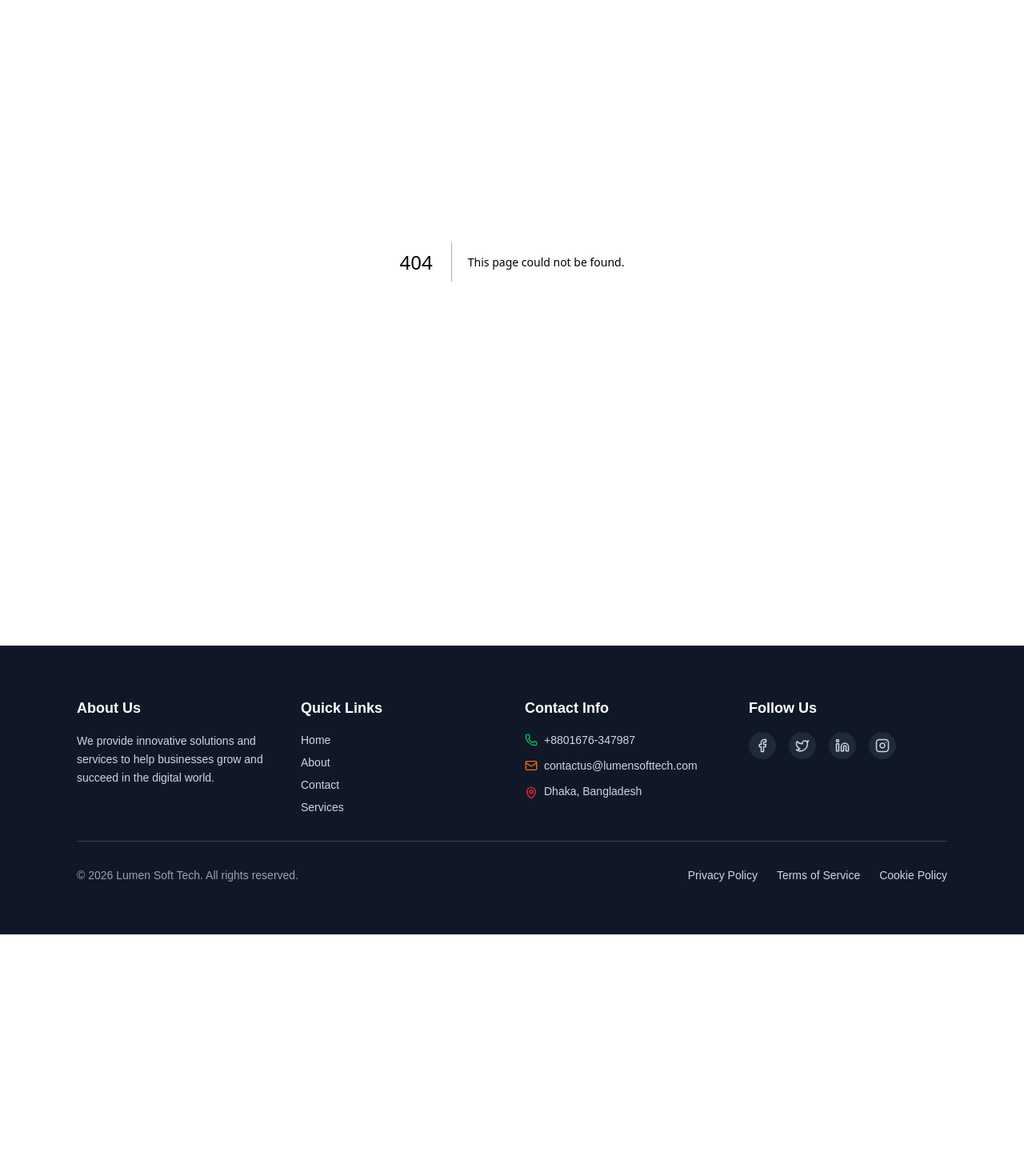
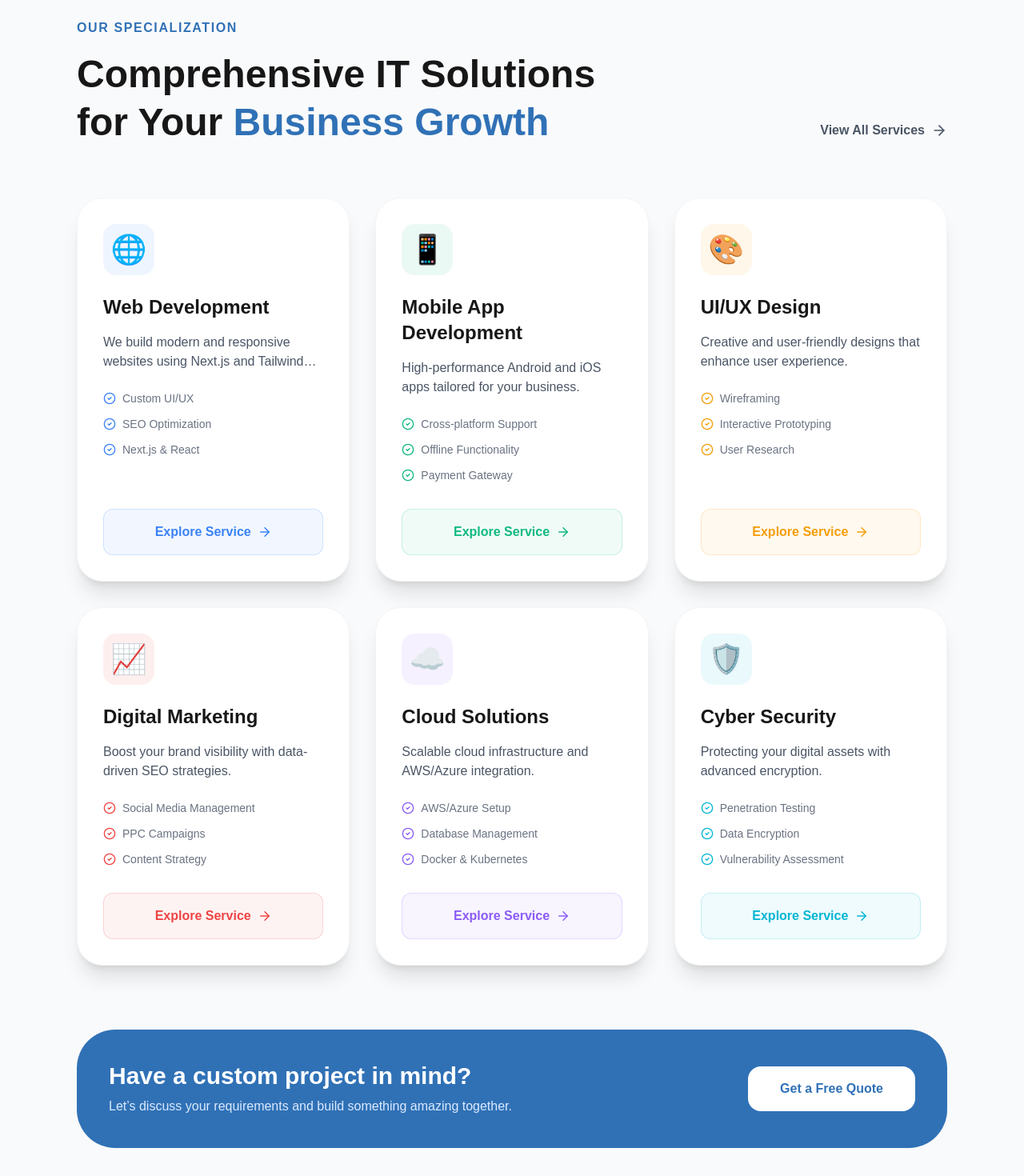
Before and after one commit to Tamanna-salma/Next-js-project-1, a Next.js app: page /services in a window 1280 px wide. Before the commit this address had no page. Shown: the part 200-1670 px from the top of the page at 80% size. Before the commit the page ends 1368 px from the top, so only its background shows below. Built offline with nearby package versions, Linux system fonts and the light colour scheme.

Commit message:
service section

```diff
--- a/src/app/about/page.jsx
+++ b/src/app/about/page.jsx
@@ -1,13 +1,108 @@
-import React from 'react'
+"use client";
+import React from 'react';
+import { motion } from 'framer-motion';
+import Image from 'next/image';
+import { CheckCircle2, Award, Target } from 'lucide-react';
 
-const about
- = () => {
+const About = () => {
+  const highlights = [
+    { icon: <Target className="text-blue-500" />, title: "Our Mission", desc: "To empower businesses with scalable digital solutions." },
+    { icon: <Award className="text-purple-500" />, title: "Quality First", desc: "We ensure bug-free, high-performance software delivery." },
+  ];
+
   return (
-    <div>
-        about
+    <section className="py-24 bg-blue-50 dark:bg-[#060a18] overflow-hidden">
+      <div className="container mx-auto px-6 md:px-24">
+        <div className="flex flex-col lg:flex-row items-center gap-16">
 
-    </div>
-  )
-}
+          {/* Left Side: Images Grid (5 Images Total) */}
+          <motion.div
+            initial={{ opacity: 0, x: -50 }}
+            whileInView={{ opacity: 1, x: 0 }}
+            transition={{ duration: 0.8 }}
+            className="lg:w-1/2 relative"
+          >
+            <div className="grid grid-cols-2 gap-4">
 
-export default about
+              <div className="space-y-4">
+                <div className="relative h-48 w-full overflow-hidden rounded-3xl shadow-lg">
+                  <Image fill src="https://images.unsplash.com/photo-1522071820081-009f0129c71c?q=80&w=2070" alt="Team" className="object-cover hover:scale-110 transition-transform duration-500" />
+                </div>
+                <div className="relative h-64 w-full overflow-hidden rounded-3xl shadow-lg">
+                  <Image fill src="https://images.unsplash.com/photo-1519389950473-47ba0277781c?q=80&w=2070" alt="Workplace" className="object-cover hover:scale-110 transition-transform duration-500" />
+                </div>
+
+                <div className="relative h-40 w-full overflow-hidden rounded-3xl shadow-lg bg-blue-100">
+                  <Image fill src="https://images.unsplash.com/photo-1553877522-43269d4ea984?q=80&w=2070" alt="Consulting" className="object-cover hover:scale-110 transition-transform duration-500" />
+                </div>
+              </div>
+
+
+              <div className="space-y-4 pt-12">
+                <div className="relative h-80 w-full overflow-hidden rounded-3xl shadow-lg">
+                  <Image fill src="https://images.unsplash.com/photo-1552664730-d307ca884978?q=80&w=2070" alt="Strategy" className="object-cover hover:scale-110 transition-transform duration-500" />
+                </div>
+
+                <div className="relative h-56 w-full overflow-hidden rounded-3xl shadow-lg">
+                  <Image fill src="https://images.unsplash.com/photo-1504384308090-c894fdcc538d?q=80&w=2070" alt="Tech" className="object-cover hover:scale-110 transition-transform duration-500" />
+                </div>
+              </div>
+            </div>
+
+            {/* Experience Badge */}
+            <div className="absolute -bottom-6 -right-6 bg-[#3071b6] text-white p-8 rounded-2xl shadow-2xl hidden md:block z-10">
+              <p className="text-4xl font-black">10+</p>
+              <p className="text-sm font-medium uppercase tracking-widest">Years of <br /> Experience</p>
+            </div>
+          </motion.div>
+
+          {/* Right Side: Content */}
+          <motion.div
+            initial={{ opacity: 0, x: 50 }}
+            whileInView={{ opacity: 1, x: 0 }}
+            transition={{ duration: 0.8 }}
+            className="lg:w-1/2"
+          >
+            <h4 className="text-[#3071b6] font-bold tracking-widest uppercase mb-4">About LumenSoft</h4>
+            <h2 className="text-4xl md:text-5xl font-black dark:text-white leading-tight mb-6">
+              Your Trusted Partner in <br /> <span className="text-transparent bg-clip-text bg-gradient-to-r from-blue-500 to-purple-600">Digital Evolution</span>
+            </h2>
+            <p className="text-gray-600 dark:text-gray-400 text-lg leading-relaxed mb-8">
+              At LumenSoft, we don't just write code; we build bridges between your ideas and the digital world. Our team of experts specializes in crafting bespoke software and intuitive applications.
+            </p>
+
+            <div className="grid sm:grid-cols-2 gap-6 mb-10">
+              {highlights.map((item, i) => (
+                <div key={i} className="flex gap-4">
+                  <div className="w-12 h-12 bg-gray-100 dark:bg-slate-800 rounded-xl flex items-center justify-center shrink-0">
+                    {item.icon}
+                  </div>
+                  <div>
+                    <h5 className="font-bold dark:text-white">{item.title}</h5>
+                    <p className="text-sm text-gray-500 dark:text-gray-400">{item.desc}</p>
+                  </div>
+                </div>
+              ))}
+            </div>
+
+            <ul className="space-y-4 mb-10">
+              {["Innovative Solutions", "Dedicated 24/7 Support", "Agile Development Process"].map((text, i) => (
+                <li key={i} className="flex items-center gap-3 text-gray-700 dark:text-gray-300 font-medium">
+                  <CheckCircle2 className="text-green-500" size={20} />
+                  {text}
+                </li>
+              ))}
+            </ul>
+
+            <button className="bg-[#3071b6] text-white px-10 py-4 rounded-xl font-bold shadow-lg hover:bg-blue-700 transition-all hover:translate-y-[-2px]">
+              Learn More About Us
+            </button>
+          </motion.div>
+
+        </div>
+      </div>
+    </section>
+  );
+};
+
+export default About;
--- /dev/null
+++ b/src/app/services/page.jsx
@@ -0,0 +1,101 @@
+"use client";
+import React from 'react';
+import Link from 'next/link';
+import { motion } from 'framer-motion';
+import { categoriesData } from '@/data/data'; // আপনার ডাটা পাথ নিশ্চিত করুন
+import { ArrowRight, CheckCircle2 } from 'lucide-react';
+
+
+const Services = () => {
+  return (
+    <section className="py-24 bg-gray-50 dark:bg-[#0a0f1d]">
+      <div className="container mx-auto px-6 md:px-24">
+
+        {/* Section Header */}
+        <div className="flex flex-col md:flex-row md:items-end justify-between mb-16 gap-6">
+          <div className="max-w-2xl">
+            <h4 className="text-[#3071b6] font-bold tracking-widest uppercase mb-4">Our Specialization</h4>
+            <h2 className="text-4xl md:text-5xl font-black dark:text-white leading-tight">
+              Comprehensive IT Solutions <br /> for Your <span className="text-[#3071b6]">Business Growth</span>
+            </h2>
+          </div>
+          <Link href="/services" className="text-gray-600 dark:text-gray-400 font-bold hover:text-[#3071b6] transition-colors flex items-center gap-2 mb-2">
+            View All Services <ArrowRight size={20} />
+          </Link>
+        </div>
+
+        {/* Services Grid */}
+        <div className="grid grid-cols-1 md:grid-cols-2 lg:grid-cols-3 gap-8">
+          {categoriesData.slice(0, 6).map((service, i) => (
+            <motion.div
+              key={service.id}
+              initial={{ opacity: 0, y: 20 }}
+              whileInView={{ opacity: 1, y: 0 }}
+              transition={{ delay: i * 0.1 }}
+              whileHover={{ y: -10 }}
+              className="group bg-white dark:bg-slate-800 p-8 rounded-[2rem] shadow-xl border border-gray-100 dark:border-slate-700 flex flex-col justify-between hover:shadow-2xl transition-all duration-300"
+            >
+              <div>
+                {/* Icon & Title */}
+                <div
+                  className="w-16 h-16 rounded-2xl flex items-center justify-center text-4xl mb-6 group-hover:scale-110 transition-transform duration-300"
+                  style={{ backgroundColor: `${service.color}15`, color: service.color }}
+                >
+                  {service.icon}
+                </div>
+
+                <h3 className="text-2xl font-bold mb-4 dark:text-white group-hover:text-[#3071b6] transition-colors">
+                  {service.title}
+                </h3>
+
+                <p className="text-gray-600 dark:text-gray-400 mb-6 line-clamp-2">
+                  {service.shortDesc}
+                </p>
+
+                {/* Features Preview */}
+                <ul className="space-y-3 mb-8">
+                  {service.features.slice(0, 3).map((feature, index) => (
+                    <li key={index} className="flex items-center gap-2 text-sm text-gray-500 dark:text-gray-400">
+                      <CheckCircle2 size={16} style={{ color: service.color }} />
+                      {feature}
+                    </li>
+                  ))}
+                </ul>
+              </div>
+
+              {/* Action Button */}
+              <Link
+                href={`/category/${service.id}`}
+                className="inline-flex items-center justify-center w-full py-4 rounded-xl font-bold transition-all group-hover:shadow-lg"
+                style={{
+                  backgroundColor: `${service.color}10`,
+                  color: service.color,
+                  border: `1px solid ${service.color}30`
+                }}
+              >
+                Explore Service <ArrowRight size={18} className="ml-2 group-hover:translate-x-1 transition-transform" />
+              </Link>
+            </motion.div>
+          ))}
+        </div>
+
+        {/* Bottom CTA */}
+        <motion.div
+          initial={{ opacity: 0 }}
+          whileInView={{ opacity: 1 }}
+          className="mt-20 p-10 rounded-[3rem] bg-[#3071b6] text-white flex flex-col md:flex-row items-center justify-between gap-8"
+        >
+          <div>
+            <h3 className="text-3xl font-bold mb-2">Have a custom project in mind?</h3>
+            <p className="text-blue-100">Let’s discuss your requirements and build something amazing together.</p>
+          </div>
+          <button className="bg-white text-[#3071b6] px-10 py-4 rounded-2xl font-black hover:bg-blue-50 transition-colors whitespace-nowrap">
+            Get a Free Quote
+          </button>
+        </motion.div>
+      </div>
+    </section>
+  );
+};
+
+export default Services;
--- a/src/components/Followers/Followers.jsx
+++ b/src/components/Followers/Followers.jsx
@@ -64,7 +64,7 @@ const Followers = () => {
               whileInView={{ opacity: 1, y: 0 }}
               transition={{ delay: i * 0.1, duration: 0.5 }}
               whileHover={{ scale: 1.05 }}
-              className="p-8 rounded-3xl bg-gray-50 dark:bg-slate-800/50 border border-gray-300 dark:border-slate-700 flex flex-col items-center text-center group transition-all"
+              className="p-8 rounded-3xl bg-pink-100 dark:bg-slate-800/50 border border-gray-300 dark:border-slate-700 flex flex-col items-center text-center group transition-all"
             >
               {/* Icon Circle */}
               <div
```
